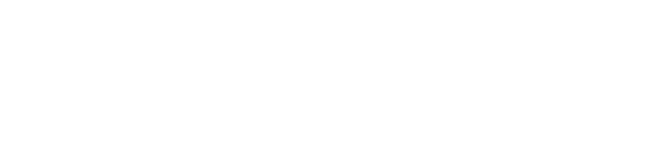
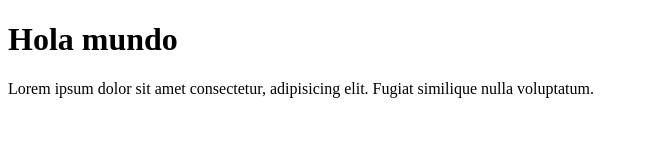
Before and after one commit to saekodev/test-repo-proyecto-final, a plain HTML site: page index.html in a window 1280 px wide. Shown: the whole page, without its empty margins (0-648 px from the left). Drawn offline with Linux system fonts and the light colour scheme.

Commit message:
probando-uno
Agrego lineas de prueba

```diff
--- a/index.html
+++ b/index.html
@@ -1,12 +1,17 @@
 <!DOCTYPE html>
 <html lang="en">
+
 <head>
     <meta charset="UTF-8">
     <meta http-equiv="X-UA-Compatible" content="IE=edge">
     <meta name="viewport" content="width=device-width, initial-scale=1.0">
     <title>Clase Github</title>
 </head>
+
 <body>
+    <h1>Hola mundo</h1>
+    <p>Lorem ipsum dolor sit amet consectetur, adipisicing elit. Fugiat similique nulla voluptatum.</p>
 
 </body>
+
 </html>
```
Also changed, not shown: css/style.css (added).
